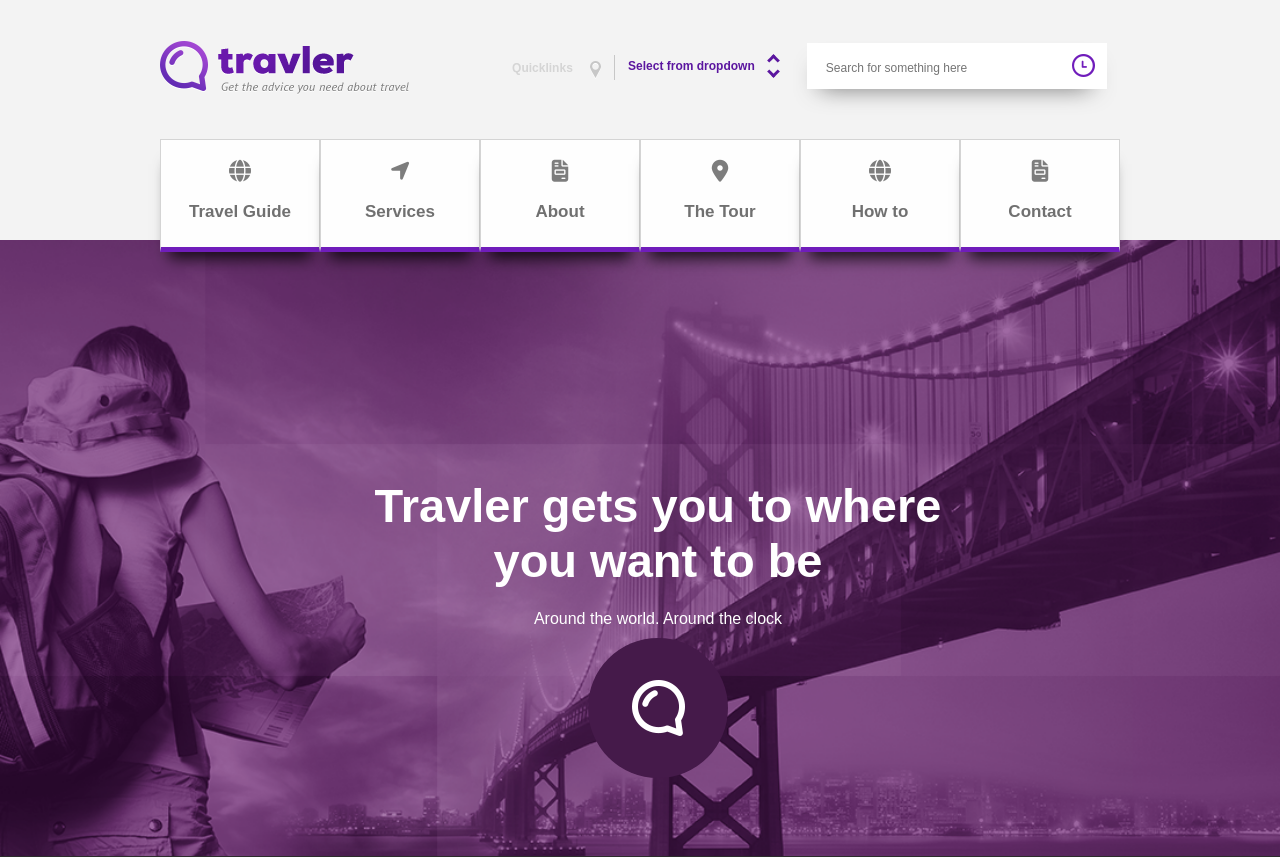
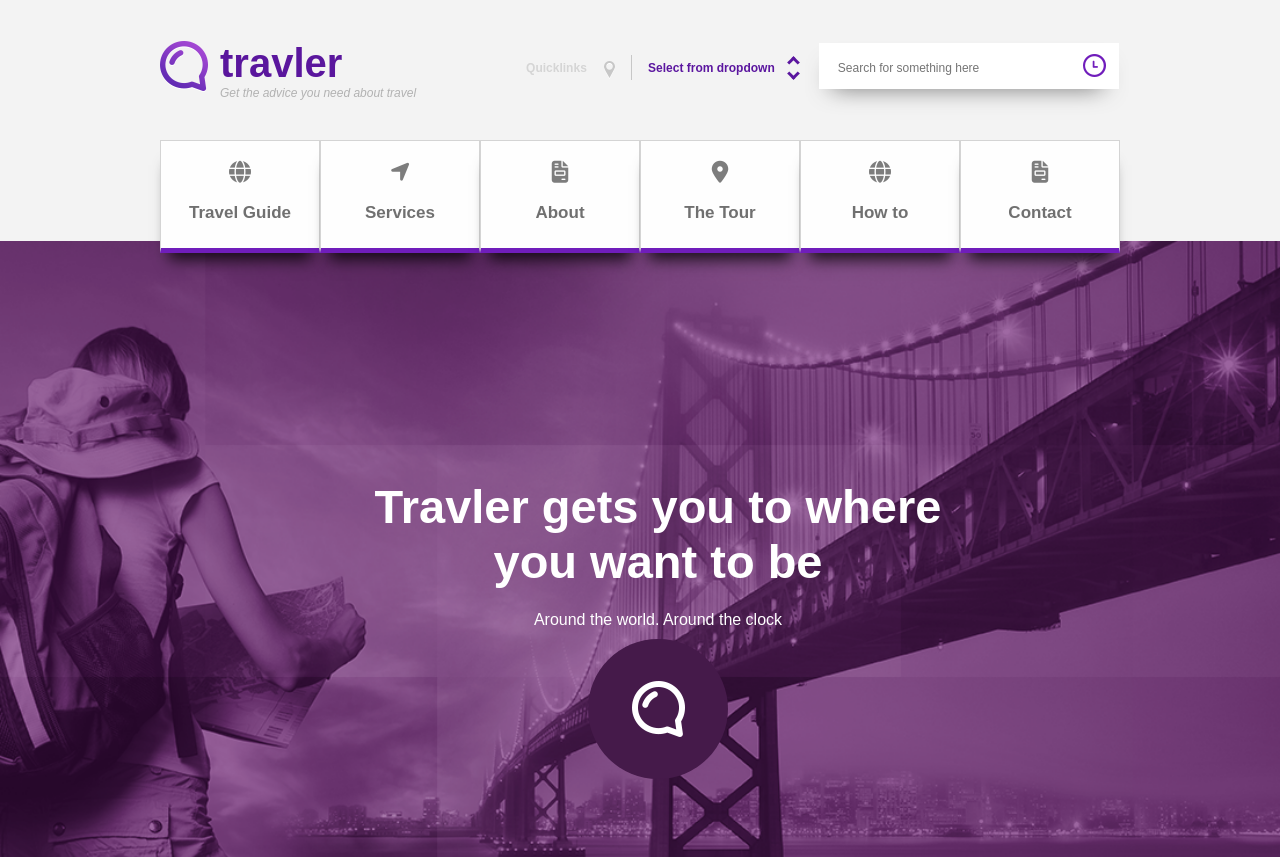
Before and after one commit to Dmitriy-web/travler, a website: page src/index.html in a window 1280 px wide. Shown: the top 857 px of the page. Drawn offline with nearby package versions, Linux system fonts and the light colour scheme; files that its build step writes are made by us from their sources; files whose address does not match are found by name.

Commit message:
fix bugs

```diff
--- a/src/index.html
+++ b/src/index.html
@@ -13,12 +13,18 @@
       <div class="container">
           <div class="header-wrapper">
             <div class="logo">
-                <img src="img/logo1.png" alt="logo" >
+                <div class="logo-img">
+                    <img src="img/logo.png" alt="logo">
+                </div>
+                <div class="logo-text">
+                    <div class="logo-title-text">travler</div>
+                    <div class="logo-subtitle-text">Get the advice you need about travel</div>
+                </div>
             </div>
             <div class="location">
                 <p class="location-tittle">Quicklinks</p>
-                <div>
-                    <img src="img/map.png" alt="" class="location-img" >
+                <div class="location-img">
+                    <img src="img/map.png" alt="map"  >
                 </div>
             </div>
             <div class="divider"></div>
--- a/src/sass/main.scss
+++ b/src/sass/main.scss
@@ -38,6 +38,17 @@
     font-family: 'HelveticaRegular';
     src: url("../fonts/HelveticaRegular.woff") format('woff');
 }
+
+@font-face {
+    font-family: 'NexaBlack';
+    src: url("../fonts/Nexa-Black.otf") format('otf');
+}
+@font-face {
+   font-family: 'PTSansItalick';
+   src:url("../fonts/PTSansItalick.ttf") format('ttf');
+
+
+}
 .header{
     width: 100%;
     background:#f3f3f3;
@@ -53,10 +64,38 @@
     display: flex;
     justify-content: space-between;
 }
+.logo{
+    display: flex;
+    width: 260px;
+
+}
+.logo-text{
+    margin-left: 12px;
+
+
+}
+
+.logo-title-text{
+    font-family: 'NexaBlack', sans-serif;
+    font-size: 40px;
+    font-weight: bold;
+    color: #5a169d;
+}
+
+.logo-subtitle-text{
+    font-family: 'PTSansItalick', sans-serif;
+    font-size: 12px;
+    font-style: italic;
+    color: #b2b2b2;
+}
+
+
+
 
 .location{
     display: flex;
-    margin-left: 90px;
+    margin-left: 105px;
+    //margin-left: 90px;
     margin-top: 20px;
 
 }
@@ -69,6 +108,7 @@
 
 .location-img{
     margin-left: 17px;
+    margin-right: 15px;
 }
 
 .divider{
@@ -80,7 +120,9 @@
 
 .select-header{
     display: flex;
-    margin-top: 18px;
+    margin-top: 20px;
+    margin-left: 15px;
+
 }
 
 .select-title{
@@ -91,7 +133,9 @@
 }
 
 .select-img{
-    padding-left: 14px;
+    //padding-left: 14px;
+    margin-left: 14px;
+
 }
 
 .up {
@@ -118,7 +162,8 @@
 }
 
 form{
-    margin-left: 16px;
+
+    margin-left: 20px;
     margin-top: 2px;
 }
 .input{
@@ -148,7 +193,7 @@ form{
     position: absolute;
     content: "";
     top: 13px;
-    right: 25px;
+    right: 14px;
 }
 .nav{
     margin-top: 40px;
@@ -727,3 +772,7 @@ form{
     width: 760px;
     text-align: justify;
 }
+
+@media  (min-width: 992px) and (max-width: 1200px) {
+
+}
```
Also changed, not shown: dist/css/main.min.css, dist/index.html, src/fonts/Nexa-Black.otf (added), src/fonts/PTSansItalick.ttf (added).
